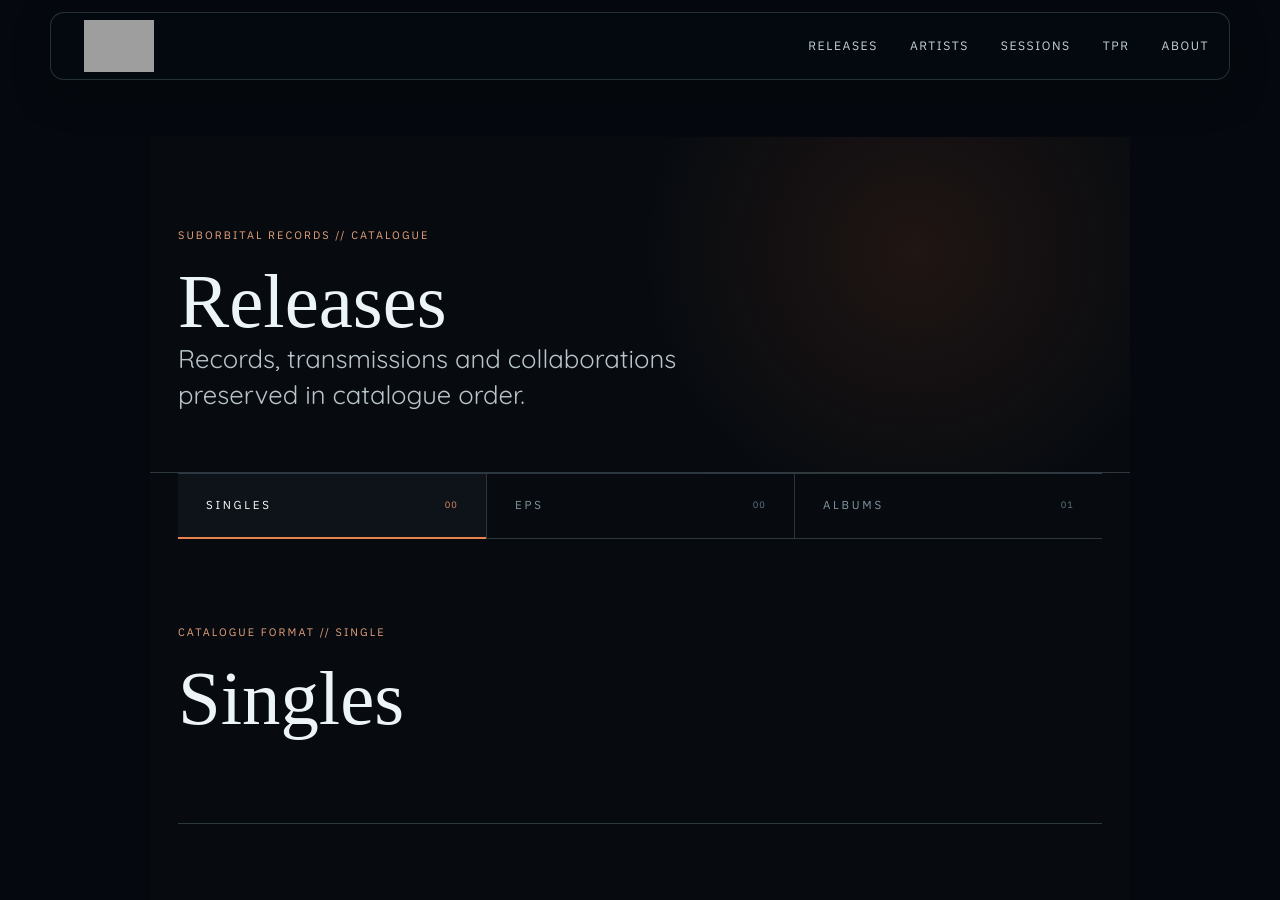
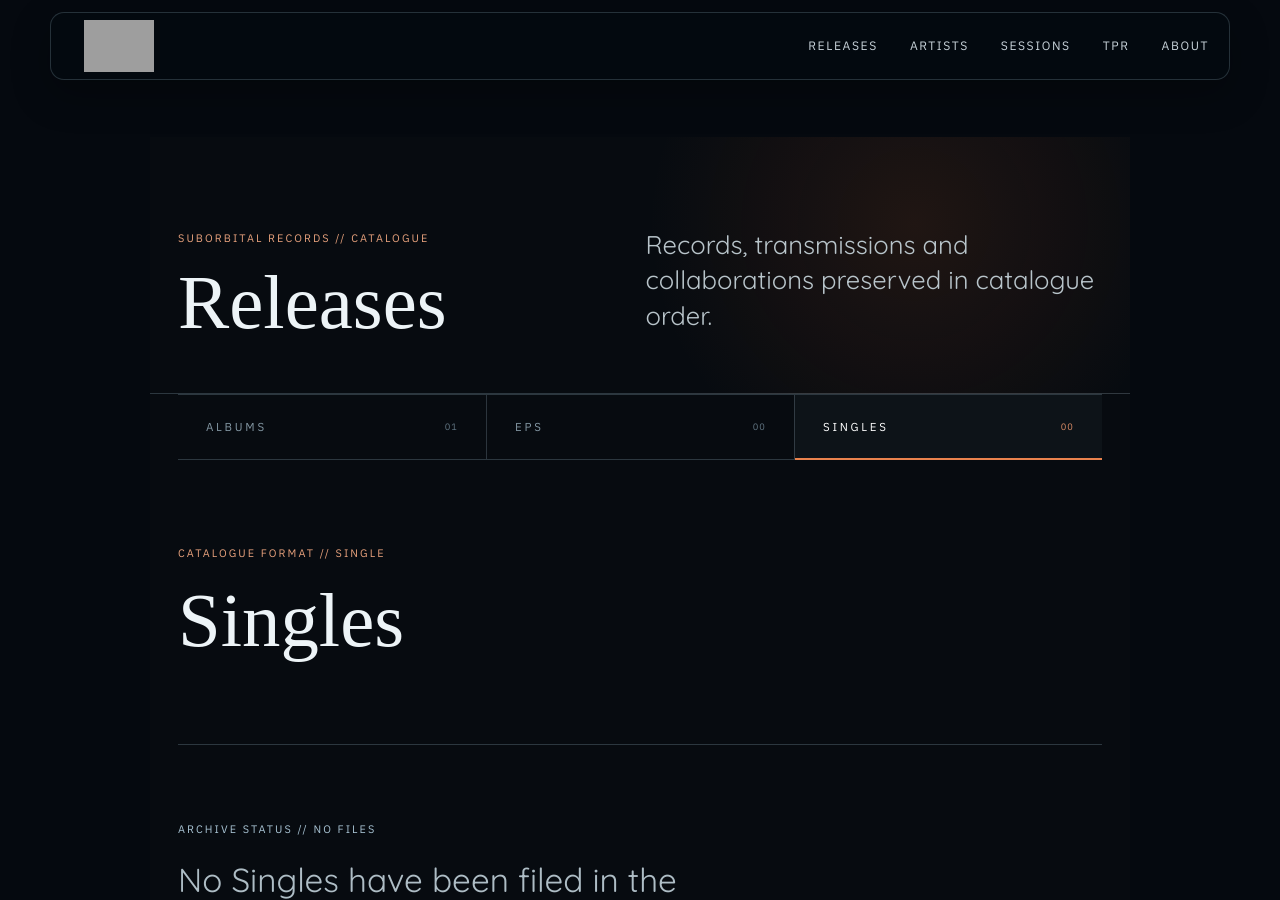
Before and after one commit to yannockverne/suborbital, a Jekyll site: the page built from releases/index.html, in a window 1280 px wide and 900 px high. Built offline with Jekyll 4.4.1, drawn with Linux system fonts in a browser that asks for light colours; some web fonts are replaced; some of the changed lines change nothing that is shown; grey boxes are pictures that could not be loaded.

Commit message:
Tighten releases catalogue header

```diff
--- a/releases/index.html
+++ b/releases/index.html
@@ -5,14 +5,16 @@ body_class: releases-index-page
 excerpt: The permanent release catalogue of SubOrbital Records.
 ---
 {% assign published_releases = site.releases | where: "status", "published" | where: "published", true %}
-{% assign release_types = "Single|EP|Album" | split: "|" %}
-{% assign release_tab_ids = "singles|eps|albums" | split: "|" %}
-{% assign release_tab_labels = "Singles|EPs|Albums" | split: "|" %}
+{% assign release_types = "Album|EP|Single" | split: "|" %}
+{% assign release_tab_ids = "albums|eps|singles" | split: "|" %}
+{% assign release_tab_labels = "Albums|EPs|Singles" | split: "|" %}
 <section class="releases-archive" aria-labelledby="releases-title">
   <header class="releases-archive-header">
-    <div class="release-shell">
-      <p class="eyebrow warm">SUBORBITAL RECORDS // CATALOGUE</p>
-      <h1 id="releases-title">Releases</h1>
+    <div class="release-shell releases-archive-intro">
+      <div class="releases-archive-title-group">
+        <p class="eyebrow warm">SUBORBITAL RECORDS // CATALOGUE</p>
+        <h1 id="releases-title">Releases</h1>
+      </div>
       <p class="releases-archive-deck">Records, transmissions and collaborations preserved in catalogue order.</p>
     </div>
   </header>
```
